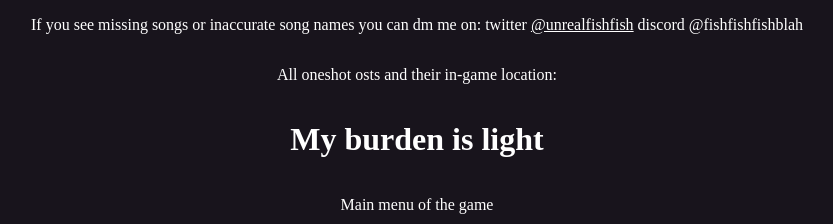
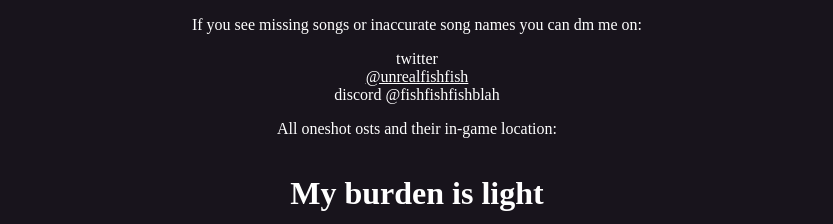
Before and after one commit to niko-twm/oneshot-ost, a plain HTML site: page index.html in a window 1280 px wide. Shown: the top 224 px of the page, without its empty margins (223-1056 px from the left). Drawn offline with Linux system fonts and the light colour scheme.

Commit message:
Update index.html

```diff
--- a/index.html
+++ b/index.html
@@ -30,7 +30,7 @@
     </style>
 </head>
 <body>
-<p>If you see missing songs or inaccurate song names you can dm me on: twitter <a href="https://x.com/unrealfishfish">@unrealfishfish</a> discord @fishfishfishblah </p>
+<p>If you see missing songs or inaccurate song names you can dm me on:</p> twitter <a href="https://x.com/unrealfishfish">@unrealfishfish</a> discord @fishfishfishblah
 <p>All oneshot osts and their in-game location:</p>
 <h1>My burden is light</h1>
 <p>Main menu of the game</p>
```
